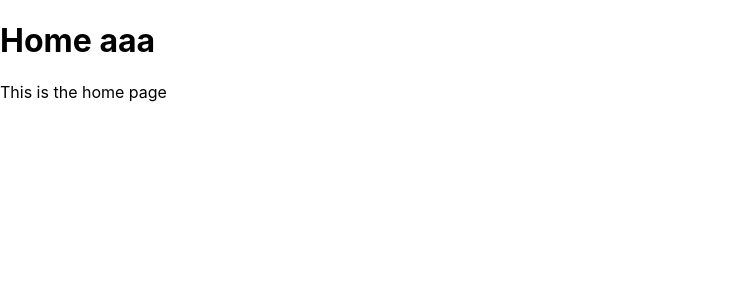
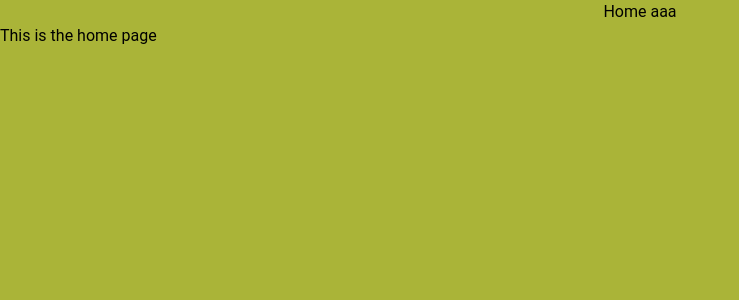
Before and after one commit to EloiseFeh/ExpoHack, a React (Create React App) app: page / in a window 1280 px wide. Shown: the top 300 px of the page, without its empty margins (0-739 px from the left). Built offline with nearby package versions, Linux system fonts and the light colour scheme.

Commit message:
configurando tailwind

```diff
--- a/src/App.css
+++ b/src/App.css
@@ -1,3 +1,6 @@
+@import 'tailwindcss/base';
+@import 'tailwindcss/components';
+@import 'tailwindcss/utilities';
 .App {
   text-align: center;
 }
--- a/src/index.css
+++ b/src/index.css
@@ -1,13 +1,60 @@
+@tailwind base;
+@tailwind components;
+@tailwind utilities;
+
+:root {
+  font-family: Roboto;
+  font-size: 1rem;
+  line-height: 1.5rem;
+  font-weight: 400;
+  height: 100vh;
+
+  color-scheme: light dark;
+  color: rgba(255, 255, 255, 0.87);
+
+
+  font-synthesis: none;
+  text-rendering: optimizeLegibility;
+  -webkit-font-smoothing: antialiased;
+  -moz-osx-font-smoothing: grayscale;
+  -webkit-text-size-adjust: 100%;
+}
+
 body {
   margin: 0;
-  font-family: -apple-system, BlinkMacSystemFont, 'Segoe UI', 'Roboto', 'Oxygen',
-    'Ubuntu', 'Cantarell', 'Fira Sans', 'Droid Sans', 'Helvetica Neue',
-    sans-serif;
-  -webkit-font-smoothing: antialiased;
-  -moz-osx-font-smoothing: grayscale;
+  background-color: #AAB438;
+}
+h1{
+  text-align: center;
 }
 
-code {
-  font-family: source-code-pro, Menlo, Monaco, Consolas, 'Courier New',
-    monospace;
+div span .mantine-1gkkvdk:disabled, .mantine-1gy46q8:disabled, .mantine-wai1xk:disabled{
+    @apply text-[#62D2A2] font-bold;
 }
+.mantine-Input-input, .mantine-PasswordInput-input, .mantine-DatePicker-day, .mantine-Input-rightSection, .mantine-Select-root{
+  border-color: #62D2A2 !important;
+}
+
+.mantine-1f8v7sc[data-selected]{
+  background-color: #62D2A2 !important;
+}
+
+.button-add{
+  border-radius: 2rem;
+  width: 20%;
+  justify-content: center;
+  color: #000;
+  font-weight: bold;
+}
+
+@media (prefers-color-scheme: light) {
+  :root {
+    color: #000;
+  }
+  :root:focus{
+    color: #29A073;
+  }
+  a:hover {
+    color: #29A073;
+  }
+}
--- a/tailwind.config.js
+++ b/tailwind.config.js
@@ -1,8 +1,48 @@
 /** @type {import('tailwindcss').Config} */
 module.exports = {
-  content: ["./src/**/*.{html,js}"],
+  corePlugins: {
+    preflight: true
+  },
+  content: [
+    "./index.html",
+    "./src/**/*.{vue,js,ts,jsx,tsx}",
+  ],
   theme: {
-    extend: {},
+    extend: {
+      colors: {
+        'primary-accent': '#AAB438',
+        'secondary-accent': '#29A073',
+        'bleached-accent': '#9dd9ff',
+        'secondary-tint': '#E8F6FF',
+        'light-error': '#f0664a',
+        'primary-gray': '#A6ABBB',
+      },
+      text:{
+        'primary-accent': '#62D2A2',
+      },
+      container: {
+        padding: {
+          DEFAULT: '1rem',
+          sm: '2rem',
+          lg: '4rem',
+          xl: '5rem',
+          '2xl': '6rem',
+        },
+      },
+    },
+
+    minHeight: {
+      '1/2': '50%',
+    },
+
+    maxHeight: {
+      'table-screen': '-webkit-fill-available',
+      '500': '500px',
+    },
+
+    minWidth: {
+      100: '100px'
+    }
   },
   plugins: [],
 }
```
